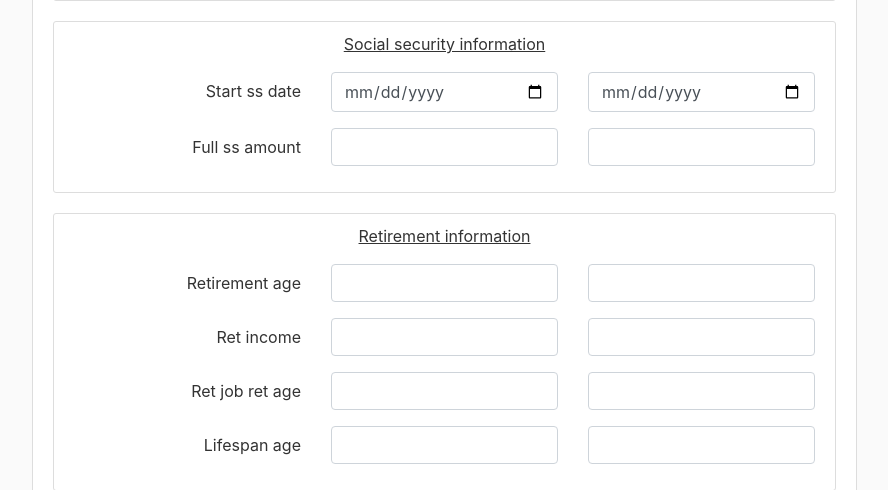
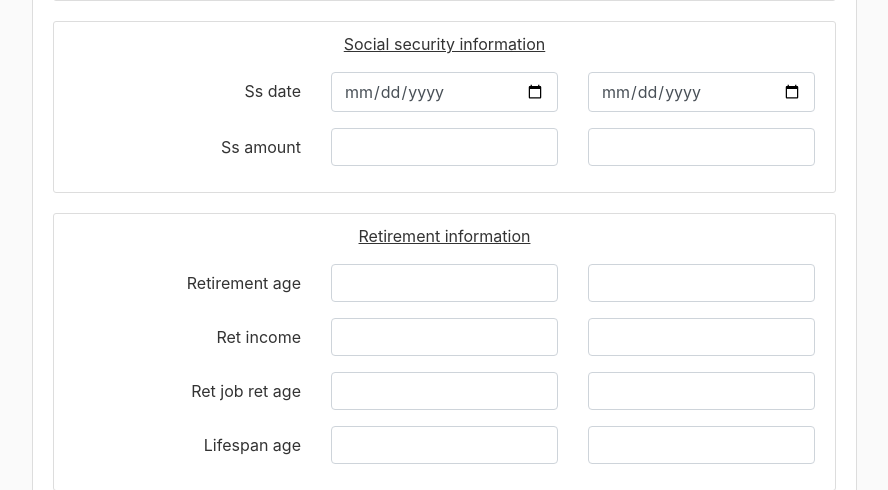
Before and after one commit to jgvergo/MonteCarloRetirement, a Python web app: template Simulation/templates/create_scenario.html in a window 1280 px wide. Shown: the part 474-964 px from the top of the page, without its empty margins (53-941 px from the left). Run offline with Jinja, Linux system fonts and the light colour scheme; the template is opened without the code that fills it: most values are stand-ins (such as "Sample title", 1, 10 or a date in 2020); form fields are guessed from the names that the template uses; some libraries are stand-ins or nearby versions.

Commit message:
Cleaned up how SS is handled.

```diff
--- a/Simulation/templates/create_scenario.html
+++ b/Simulation/templates/create_scenario.html
@@ -128,56 +128,56 @@
             <div class="content-section">
                 <div class="col-md-12 text-center"><p><u>Social security information</u></p></div>
                 <div class="form-group row">
-                    {{ form.start_ss_date.label(class="col-md-4 col-form-label text-right") }}
-                    {% if form.start_ss_date.errors %}
-                        {{ form.start_ss_date(class="form-control form-control-md is-invalid") }}
+                    {{ form.ss_date.label(class="col-md-4 col-form-label text-right") }}
+                    {% if form.ss_date.errors %}
+                        {{ form.ss_date(class="form-control form-control-md is-invalid") }}
                         <div class="invalid-feedback">
-                            {% for error in form.start_ss_date.errors %}
+                            {% for error in form.ss_date.errors %}
                                 <span>{{ error }}</span>
                             {% endfor %}
                         </div>
                     {% else %}
                         <div class="col-md-4">
-                            {{ form.start_ss_date(class="form-control") }}
+                            {{ form.ss_date(class="form-control") }}
                         </div>
                     {% endif %}
-                    {% if form.s_start_ss_date.errors %}
-                        {{ form.s_start_ss_date(class="form-control form-control-md is-invalid") }}
+                    {% if form.s_ss_date.errors %}
+                        {{ form.s_ss_date(class="form-control form-control-md is-invalid") }}
                         <div class="invalid-feedback">
-                            {% for error in form.s_start_ss_date.errors %}
+                            {% for error in form.s_ss_date.errors %}
                                 <span>{{ error }}</span>
                             {% endfor %}
                         </div>
                     {% else %}
                         <div class="col-md-4">
-                            {{ form.s_start_ss_date(class="form-control") }}
+                            {{ form.s_ss_date(class="form-control") }}
                         </div>
                     {% endif %}
                 </div>
                 <div class="form-group row">
-                    {{ form.full_ss_amount.label(class="col-md-4 col-form-label text-right") }}
-                    {% if form.full_ss_amount.errors %}
-                        {{ form.full_ss_amount(class="form-control form-control-md is-invalid") }}
+                    {{ form.ss_amount.label(class="col-md-4 col-form-label text-right") }}
+                    {% if form.ss_amount.errors %}
+                        {{ form.ss_amount(class="form-control form-control-md is-invalid") }}
                         <div class="invalid-feedback">
-                            {% for error in form.full_ss_amount.errors %}
+                            {% for error in form.ss_amount.errors %}
                                 <span>{{ error }}</span>
                             {% endfor %}
                         </div>
                     {% else %}
                         <div class="col-md-4">
-                            {{ form.full_ss_amount(class="form-control") }}
+                            {{ form.ss_amount(class="form-control") }}
                         </div>
                     {% endif %}
-                    {% if form.s_full_ss_amount.errors %}
-                        {{ form.s_full_ss_amount(class="form-control form-control-md is-invalid") }}
+                    {% if form.s_ss_amount.errors %}
+                        {{ form.s_ss_amount(class="form-control form-control-md is-invalid") }}
                         <div class="invalid-feedback">
-                            {% for error in form.s_full_ss_amount.errors %}
+                            {% for error in form.s_ss_amount.errors %}
                                 <span>{{ error }}</span>
                             {% endfor %}
                         </div>
                     {% else %}
                         <div class="col-md-4">
-                            {{ form.s_full_ss_amount(class="form-control") }}
+                            {{ form.s_ss_amount(class="form-control") }}
                         </div>
                     {% endif %}
                 </div>
@@ -386,8 +386,8 @@
         var sb = document.getElementById('s_birthdate');
         var sci = document.getElementById('s_current_income');
         var ssr = document.getElementById('s_savings_rate');
-        var sssd = document.getElementById('s_start_ss_date');
-        var sfsa = document.getElementById('s_full_ss_amount');
+        var sssd = document.getElementById('s_ss_date');
+        var sfsa = document.getElementById('s_ss_amount');
         var sra = document.getElementById('s_retirement_age');
         var sri = document.getElementById('s_ret_income');
         var srjrd = document.getElementById('s_ret_job_ret_age');
```
